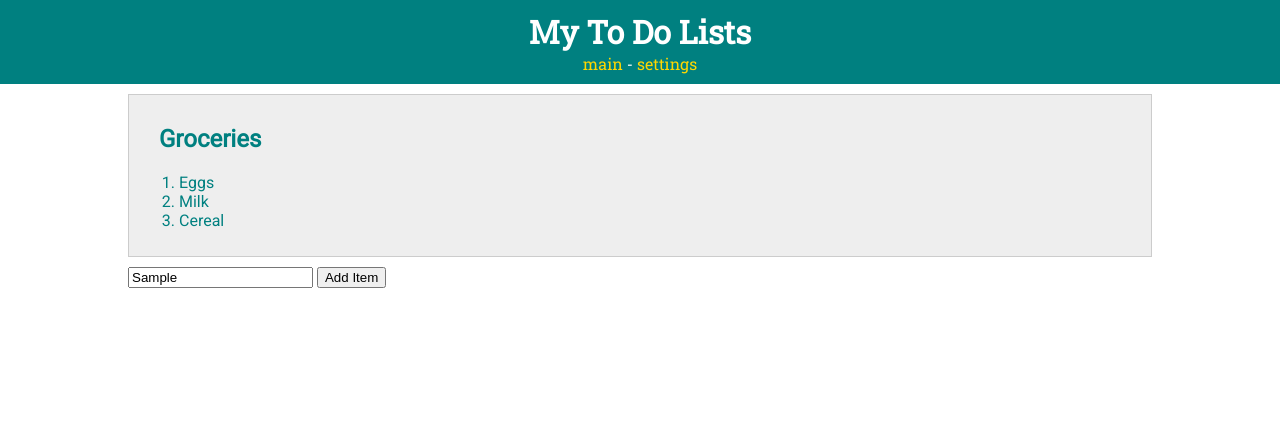
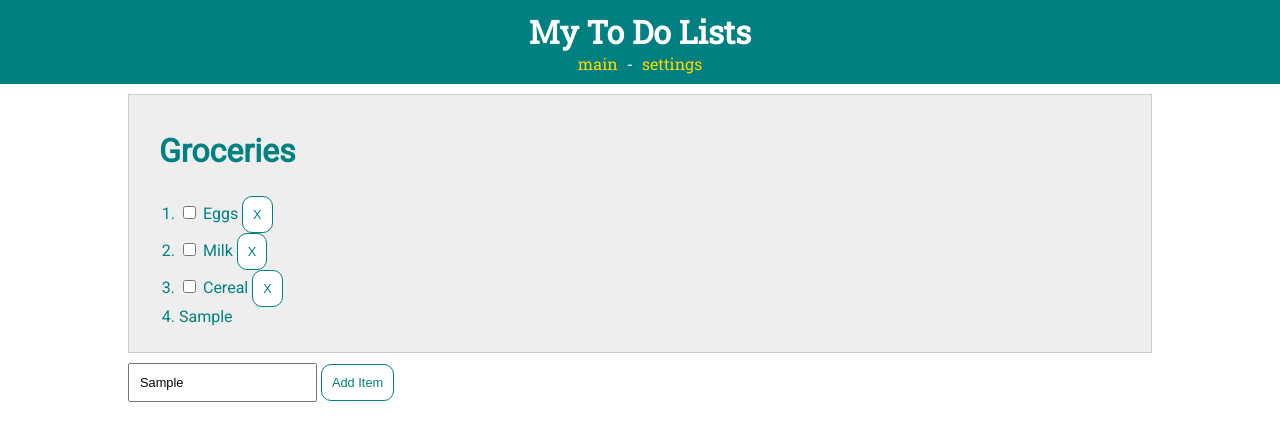
Before and after one commit to arlexgole/pui, a plain HTML site: page week6_lab/list.html in a window 1280 px wide. Both pictures are taken after typing "Sample" into the empty fields and a click on the button "Add Item". Drawn offline with Linux system fonts and the light colour scheme.

Commit message:
First commit for lab 6 again

```diff
--- a/week6_lab/list.html
+++ b/week6_lab/list.html
@@ -1,8 +1,8 @@
 <!DOCTYPE html>
 <html>
 <head>
-    <title>ToDo App</title>
-    <meta charset="UTF-8">
+    <title>To Do App</title>
+    <!-- styles -->
     <link rel="stylesheet" type="text/css" href="style.css">
     <!-- fonts -->
     <link href="https://fonts.googleapis.com/css?family=Roboto|Roboto+Slab" rel="stylesheet">
@@ -11,27 +11,29 @@
 </head>
 
 <body>
+    <div id="container">
         <header>
             <h1>My To Do Lists</h1>
             <nav>
                 <a href="index.html">main</a> -
-            <a href="settings.html">settings</a>
+                <a href="index.html">settings</a>
             </nav>
         </header>
 
         <div id="todo-lists">
             <div class="list">
                 <h2 class="list-title">Groceries</h2>
-            <ol>
-                <li>Eggs</li>
-                <li>Milk</li>
-                <li>Cereal</li>
+                <ol id="grocery-list">
+                    <li><input type="checkbox" class="complete-item" onclick="completeListItem(this)"> Eggs <button class="delete-item" onclick="deleteListItem(this.parentNode)">X</button> </li>
+                    <li><input type="checkbox" class="complete-item" onclick="completeListItem(this)"> Milk <button class="delete-item" onclick="deleteListItem(this.parentNode)">X</button></li>
+                    <li><input type="checkbox" class="complete-item" onclick="completeListItem(this)"> Cereal <button class="delete-item" onclick="deleteListItem(this.parentNode)">X</button></li>
                 </ol>
+
             </div>
-        <input type="text"> </input>
-        <button> Add Item </button>
+            <input id="new-list-item" type="text"></input>
+            <button onclick="addListItem()">Add Item</button>
         </div>
-
+    </div>
 </body>
 
 </html>
--- a/week6_lab/main.js
+++ b/week6_lab/main.js
@@ -1,4 +1,26 @@
 function addNewList() {
-    alert('hello world alert!');
-    console.log('hello world console');
+    alert('hello world!');
 }
+
+function addListItem() {
+	var list = document.getElementById("grocery-list");
+	var itemInput = document.getElementById("new-list-item");
+	var newItem = document.createElement("li");
+	newItem.appendChild(document.createTextNode(itemInput.value));
+	list.appendChild(newItem);
+}
+
+function deleteListItem(item) {
+	    // remove li element (item) from ol element (item.parentNode)
+ 	    item.parentNode.removeChild(item);
+}
+
+function completeListItem(item) {
+    if (item.checked) { // true if the input checkbox is checked
+        item.parentNode.style.textDecoration = "line-through";
+        // in css, this would be: "text-decoration: line-through"
+    } else {
+        item.parentNode.style.textDecoration = "none";
+        // in css, this would be: "text-decoration: none"
+    }
+}
--- a/week6_lab/style.css
+++ b/week6_lab/style.css
@@ -1,46 +1,65 @@
 body {
     margin: 0;
+    font-family: 'Roboto', sans-serif;
     color: teal;
-    font-family: 'Roboto', sans-serif;
+}
+
+/*********** HEADER ************/
+
+header {
+    font-family: 'Roboto Slab', serif;
+    background-color: teal;
+    color: white;
+    padding: 10px;
+    text-align: center;
+}
+
+header a {
+    color: gold;
+    text-decoration: none;
+    padding: 5px;
 }
 
 h1 {
     margin: 0;
 }
 
-/*********** HEADER ************/
-header {
-	text-align: center;
-    padding: 10px;
-    background-color: teal;
-    color: white;
-    font-family: 'Roboto Slab', serif;
-}
+/*********** LISTS ************/
 
-header a {
-    color: gold;
-    text-decoration: none;
-}
-
-/*********** LISTS ************/
 #todo-lists {
     margin: 0 auto;
+    padding-top: 10px;
     width: 80%;
-    padding-top: 10px;
 }
 
 .list {
+    background-color: #eee;
+    border: 1px solid #ccc;
     padding: 10px;
     margin-bottom: 10px;
-    background-color: #eeeeee;
-    border: 1px solid #cccccc;
 }
 
 .list a {
+    text-decoration: none;
     color: teal;
-    text-decoration: none;
 }
 
 .list-title {
+    font-size: 2em;
+    font-weight: bold;
     margin-left: 20px;
 }
+
+button {
+    border-radius: 10px;
+    background-color: white;
+    border: 1px solid teal;
+    padding: 10px;
+    color: teal;
+    font-size: 0.8em;
+}
+
+input {
+    padding: 10px;
+    font-size: 0.8em;
+}
```
Also changed, not shown: week6_lab/index.html (+10 -8 lines). Lines whose indentation alone changed are shown as unchanged.
